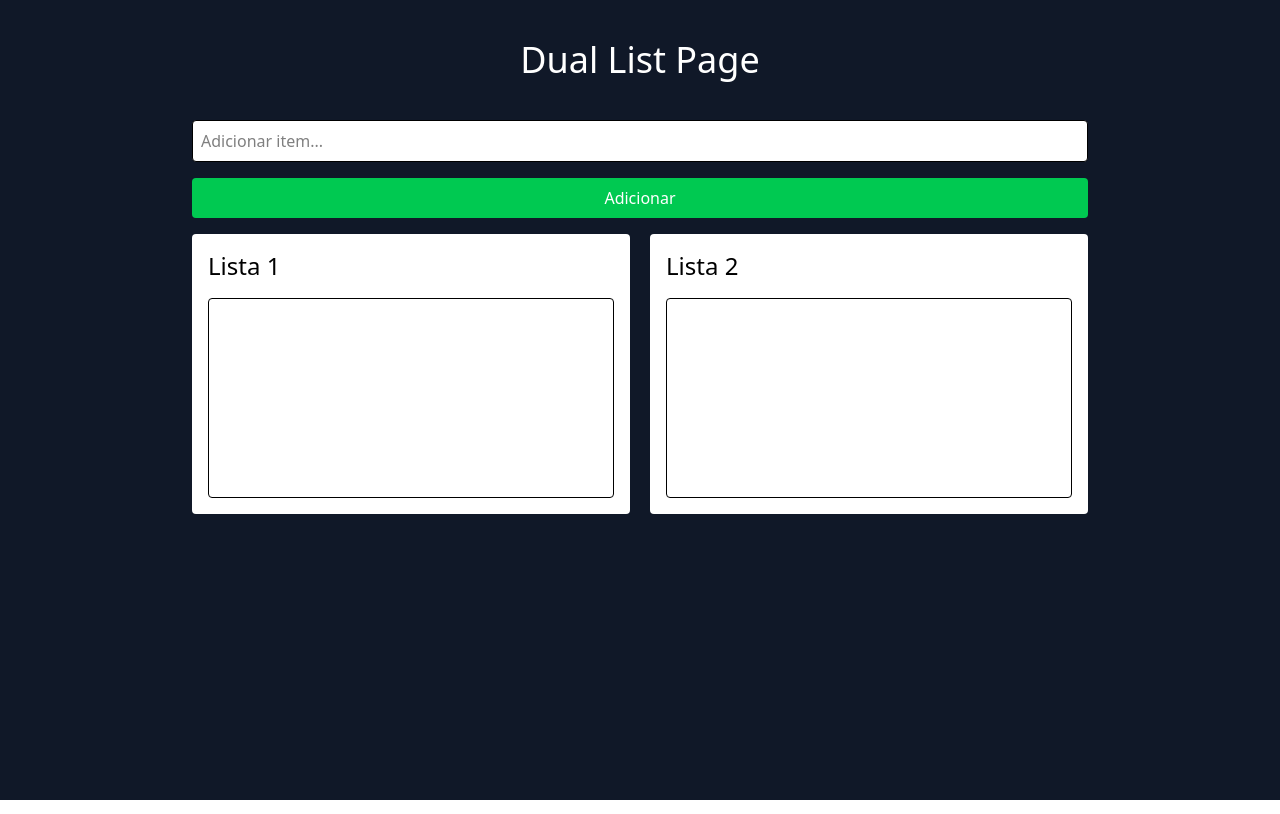
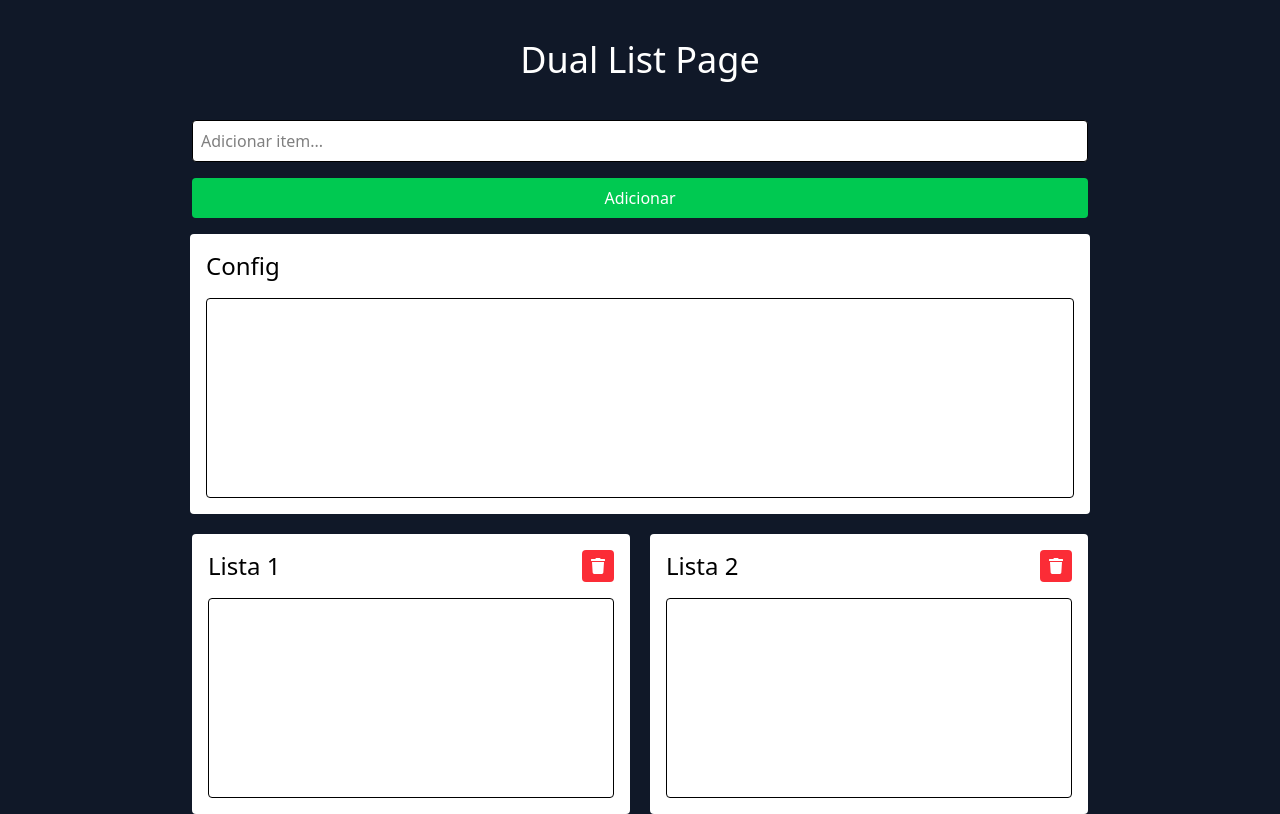
Before and after one commit to gustavopulz/clientes, a React (Vite) app in the folder frontend/: page /dual-list in a window 1280 px wide. Built offline with nearby package versions, Linux system fonts and the light colour scheme.

Commit message:
feat: dual list page updated

```diff
--- a/frontend/src/pages/DualListPage.tsx
+++ b/frontend/src/pages/DualListPage.tsx
@@ -1,6 +1,7 @@
 import React, { useState, useRef } from 'react';
 import { DndProvider, useDrag, useDrop } from 'react-dnd';
 import { HTML5Backend } from 'react-dnd-html5-backend';
+import { FaTrash } from 'react-icons/fa';
 
 interface ItemProps {
     id: number;
@@ -8,6 +9,7 @@ interface ItemProps {
 }
 
 const DualListPage: React.FC = () => {
+    const [configList, setConfigList] = useState<ItemProps[]>([]);
     const [list1, setList1] = useState<ItemProps[]>([]);
     const [list2, setList2] = useState<ItemProps[]>([]);
     const [inputValue, setInputValue] = useState('');
@@ -16,11 +18,11 @@ const DualListPage: React.FC = () => {
     const handleAddItem = () => {
         if (inputValue.trim()) {
             const newItem = { id: nextId.current++, text: inputValue };
-            setList1(prevList1 => {
-                if (!prevList1.some(item => item.id === newItem.id)) {
-                    return [...prevList1, newItem];
+            setConfigList(prevConfigList => {
+                if (!prevConfigList.some(item => item.id === newItem.id)) {
+                    return [...prevConfigList, newItem];
                 }
-                return prevList1;
+                return prevConfigList;
             });
             setInputValue('');
         }
@@ -28,7 +30,6 @@ const DualListPage: React.FC = () => {
 
     const moveItem = (item: ItemProps, toList: 'list1' | 'list2') => {
         if (toList === 'list1') {
-            setList2(prevList2 => prevList2.filter(i => i.id !== item.id));
             setList1(prevList1 => {
                 if (!prevList1.some(i => i.id === item.id)) {
                     return [...prevList1, item];
@@ -36,7 +37,6 @@ const DualListPage: React.FC = () => {
                 return prevList1;
             });
         } else if (toList === 'list2') {
-            setList1(prevList1 => prevList1.filter(i => i.id !== item.id));
             setList2(prevList2 => {
                 if (!prevList2.some(i => i.id === item.id)) {
                     return [...prevList2, item];
@@ -44,6 +44,11 @@ const DualListPage: React.FC = () => {
                 return prevList2;
             });
         }
+    };
+
+    const deleteItem = (item: ItemProps) => {
+        setList1(prevList1 => prevList1.filter(i => i.id !== item.id));
+        setList2(prevList2 => prevList2.filter(i => i.id !== item.id));
     };
 
     return (
@@ -60,27 +65,42 @@ const DualListPage: React.FC = () => {
                     <button onClick={handleAddItem} className="cursor-pointer w-full p-2 bg-green-500 text-white rounded mb-4">Adicionar</button>
                 </div>
 
-                <div className="flex w-full max-w-4xl justify-between">
+                <div className="flex w-full justify-center">
+                    <div className="w-225 p-4 bg-white rounded">
+                        <h2 className="text-2xl font-medium mb-4">Config</h2>
+                        <List items={configList} moveItem={(item) => moveItem(item, 'list1')} listType="config" />
+                    </div>
+                </div>
+
+                <div className="mt-5 flex w-full max-w-4xl justify-between">
                     <div className="w-1/2 p-4 bg-white rounded">
-                        <h2 className="text-2xl font-medium mb-4">Lista 1</h2>
+                        <div className="flex justify-between items-center mb-4">
+                            <h2 className="text-2xl font-medium">Lista 1</h2>
+                            <TrashBin deleteItem={deleteItem} />
+                        </div>
                         <List items={list1} moveItem={(item) => moveItem(item, 'list1')} listType="list1" />
                     </div>
-
                     <div className="w-1/2 p-4 bg-white rounded ml-5">
-                        <h2 className="text-2xl font-medium mb-4">Lista 2</h2>
+                        <div className="flex justify-between items-center mb-4">
+                            <h2 className="text-2xl font-medium">Lista 2</h2>
+                            <TrashBin deleteItem={deleteItem} />
+                        </div>
                         <List items={list2} moveItem={(item) => moveItem(item, 'list2')} listType="list2" />
                     </div>
+
                 </div>
             </div>
         </DndProvider>
     );
 };
 
-const List: React.FC<{ items: ItemProps[], moveItem: (item: ItemProps, toList: 'list1' | 'list2') => void, listType: 'list1' | 'list2' }> = ({ items, moveItem, listType }) => {
+const List: React.FC<{ items: ItemProps[], moveItem: (item: ItemProps, toList: 'list1' | 'list2') => void, listType: 'config' | 'list1' | 'list2' }> = ({ items, moveItem, listType }) => {
     const [, drop] = useDrop({
         accept: 'ITEM',
         drop: (draggedItem: ItemProps) => {
-            moveItem(draggedItem, listType);
+            if (listType !== 'config') {
+                moveItem(draggedItem, listType);
+            }
         },
     });
 
@@ -93,7 +113,7 @@ const List: React.FC<{ items: ItemProps[], moveItem: (item: ItemProps, toList: '
     );
 };
 
-const ListItem: React.FC<{ item: ItemProps, moveItem: (item: ItemProps, toList: 'list1' | 'list2') => void, currentList: 'list1' | 'list2' }> = ({ item, moveItem, currentList }) => {
+const ListItem: React.FC<{ item: ItemProps, moveItem: (item: ItemProps, toList: 'list1' | 'list2') => void, currentList: 'config' | 'list1' | 'list2' }> = ({ item, moveItem, currentList }) => {
     const [, ref] = useDrag({
         type: 'ITEM',
         item,
@@ -111,4 +131,19 @@ const ListItem: React.FC<{ item: ItemProps, moveItem: (item: ItemProps, toList:
     );
 };
 
+const TrashBin: React.FC<{ deleteItem: (item: ItemProps) => void }> = ({ deleteItem }) => {
+    const [, drop] = useDrop({
+        accept: 'ITEM',
+        drop: (draggedItem: ItemProps) => {
+            deleteItem(draggedItem);
+        },
+    });
+
+    return (
+        <div ref={drop} className="p-2 bg-red-500 text-white rounded cursor-pointer">
+            <FaTrash />
+        </div>
+    );
+};
+
 export default DualListPage;
```
